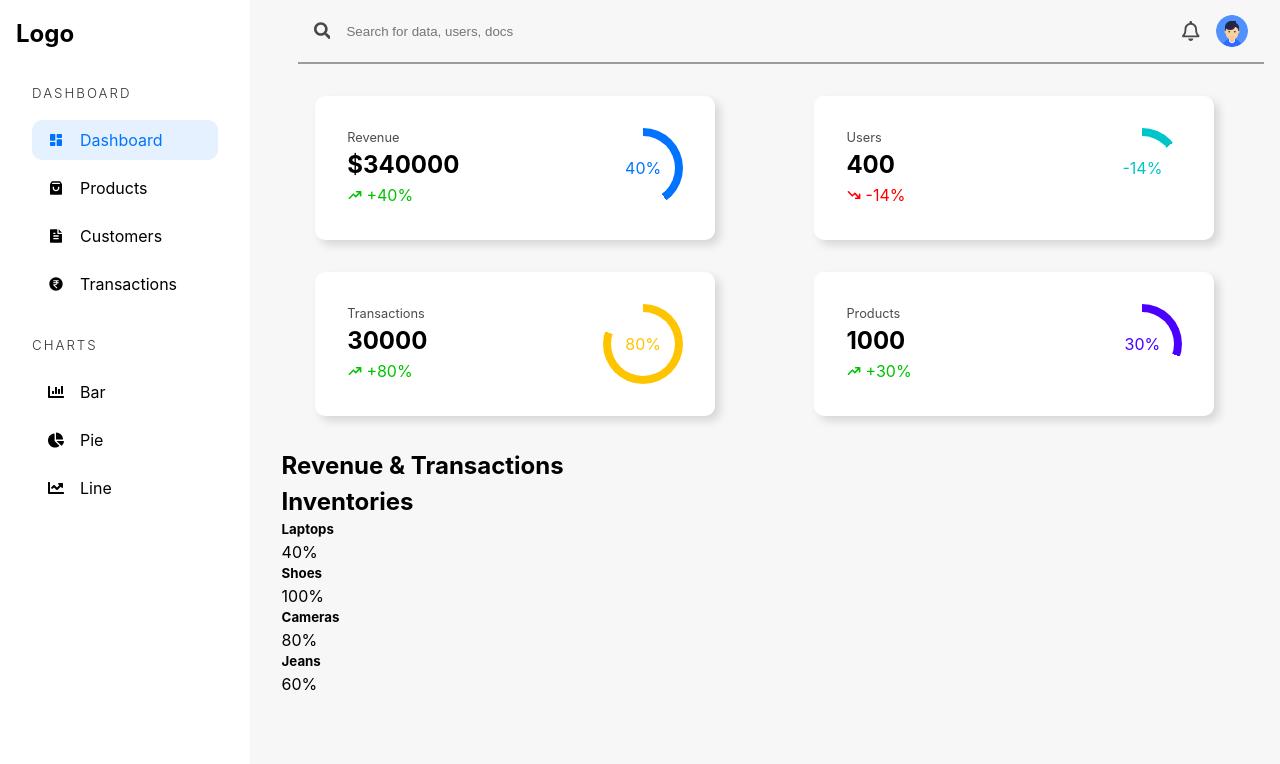
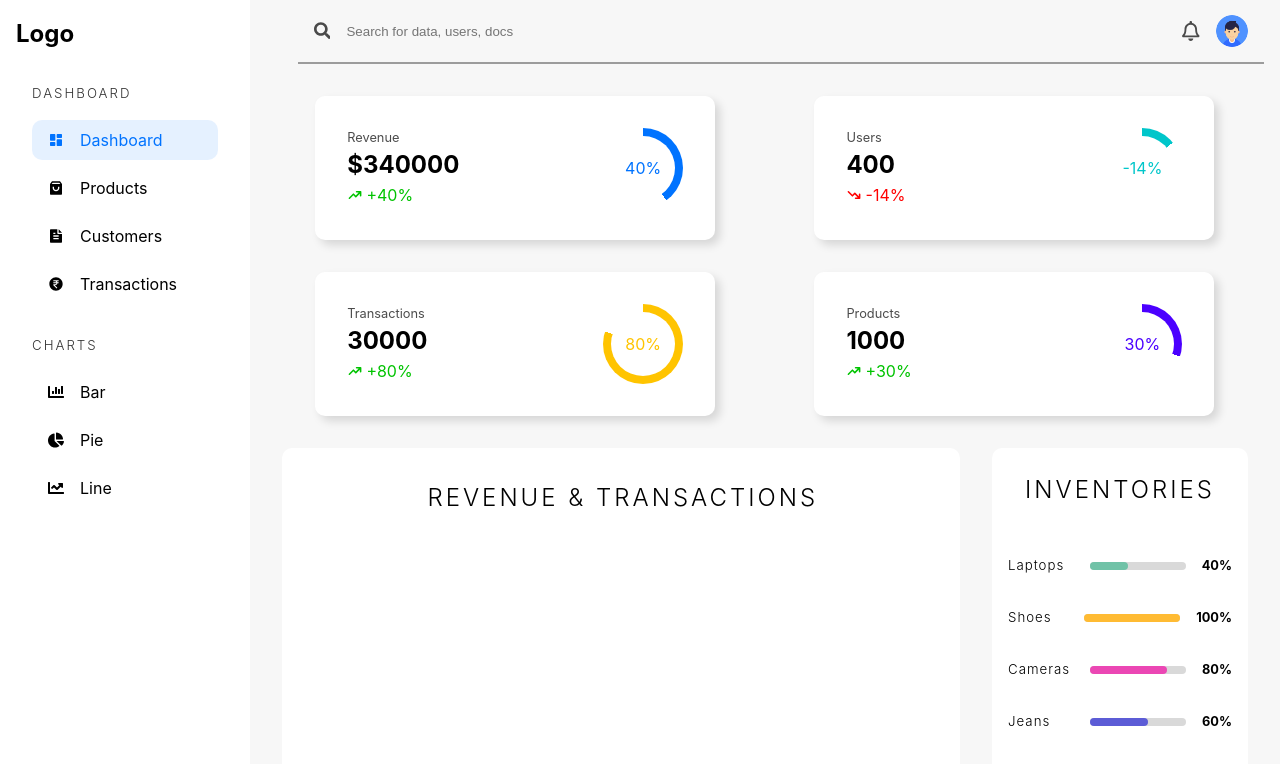
Before and after one commit to AaaSsHhUu/Ecommerce, a React (Vite) app in the folder ecommerce-frontend/: page /admin/dashboard in a window 1280 px wide. Shown: the top 764 px of the page. Built offline with nearby package versions, Linux system fonts and the light colour scheme.

Commit message:
styled graph container and categories

```diff
--- a/ecommerce-frontend/src/style/admin_styles/_dashboard.scss
+++ b/ecommerce-frontend/src/style/admin_styles/_dashboard.scss
@@ -1,56 +1,55 @@
-
-.dashboard{
+.dashboard {
   overflow-y: auto;
-    > .bar{
+  > .bar {
     height: 4rem;
-          @include flex(row,unset);
+    @include flex(row, unset);
     padding: 0rem 1rem;
-          border-bottom: 2px solid rgba(0,0,0,0.37);
+    border-bottom: 2px solid rgba(0, 0, 0, 0.37);
     margin: 0 1rem;
 
-          > input{
+    > input {
       margin-right: auto;
-                @include inputStyle(100%, 1rem 0)
+      @include inputStyle(100%, 1rem 0);
     }
 
-          > svg{
+    > svg {
       font-size: 1.2rem;
       opacity: 0.7;
     }
 
-          >img{
+    > img {
       @include square(2rem);
       border-radius: 50%;
     }
   }
 
-      > .widget-container{
-            @include grid(repeat(2,1fr),2rem);
+  > .widget-container {
+    @include grid(repeat(2, 1fr), 2rem);
     place-items: center;
     padding: 2rem 2rem 2rem 0;
     // flex-wrap: wrap;
-            > .widget{
+    > .widget {
       width: 25rem;
       background: white;
-                box-shadow: 5px 5px 10px rgba(0,0,0,0.132);
+      box-shadow: 5px 5px 10px rgba(0, 0, 0, 0.132);
       padding: 2rem;
       border-radius: 10px;
-                @include flex(row,space-between,stretch,0);
+      @include flex(row, space-between, stretch, 0);
 
-                > .widget-info{
-                  > p{
+      > .widget-info {
+        > p {
           opacity: 0.7;
           font-size: 0.8rem;
         }
-                  >h4{
+        > h4 {
           font-size: 1.5rem;
         }
-                  > span{
-                    @include flex(row,unset,center,0.2rem)
+        > span {
+          @include flex(row, unset, center, 0.2rem);
         }
       }
 
-                .widget-circle{
+      .widget-circle {
         @include square(5rem);
         position: relative;
         border-radius: 50%;
@@ -64,12 +63,80 @@
           @include square(4rem);
           background-color: #fff;
           border-radius: 100%;
-
         }
-                    span{
+        span {
           position: relative;
         }
       }
     }
   }
 }
+
+.graph-container {
+  @include flex(row,unset,unset,2rem);
+  padding: 0 2rem 2rem 0;
+
+  > div{
+    background: white;
+    border-radius: 10px;
+  }
+
+  > .revenue-chart{
+      width: 100%;
+      padding: 1rem 3rem;
+
+      > h2{
+          @include heading;
+          margin: 1rem 0 2rem 0.25rem;
+          text-align: center;
+      }
+  }
+
+  > .dashboard-categories{
+    width: 100%;
+    max-width: 16rem;
+    @include flex(column,center,unset,0);
+    padding-bottom: 2rem;
+
+    > h2{
+      @include heading;
+      text-align: center;
+      margin: 1.5rem 0 2rem 0;
+    }
+
+    > div{
+      overflow-y: auto;
+      padding-left: 0.5rem;
+    }
+
+    > .category-item{
+      width: 100%;
+      @include flex(row,space-between);
+      padding: 1rem;
+
+      > h5{
+        letter-spacing: 1px;
+        font-weight: 300;
+      }
+
+      > div{
+          margin-left: auto;
+          width: 6rem;
+          background: rgb(217,217,217);
+          border-radius: 20px;
+          height: 0.5rem;
+          flex: none;
+
+          > div{
+            height: 100%;
+            border-radius: 20px;
+          }
+      }
+
+      > span{
+        font-size: 0.8rem;
+        font-weight: 700;
+      }
+    }
+  }
+}
```
Lines whose indentation alone changed are shown as unchanged.
